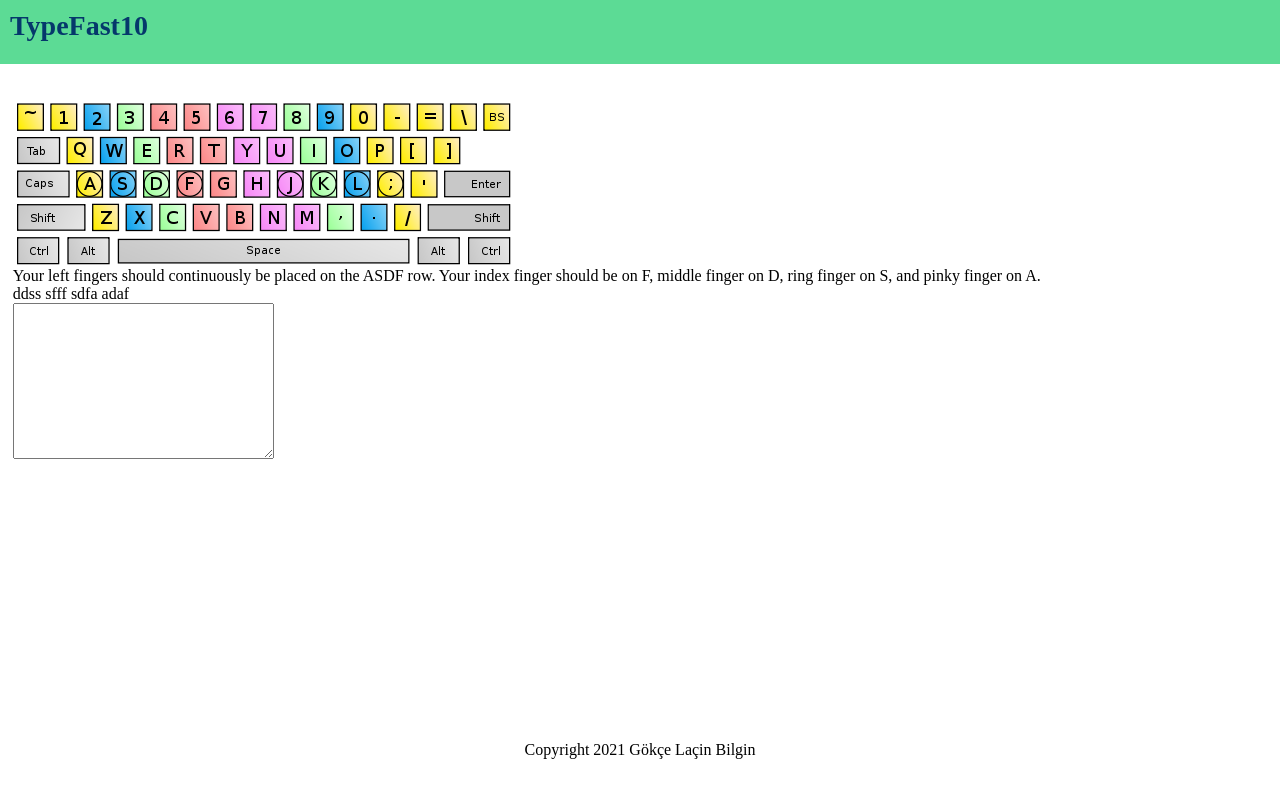
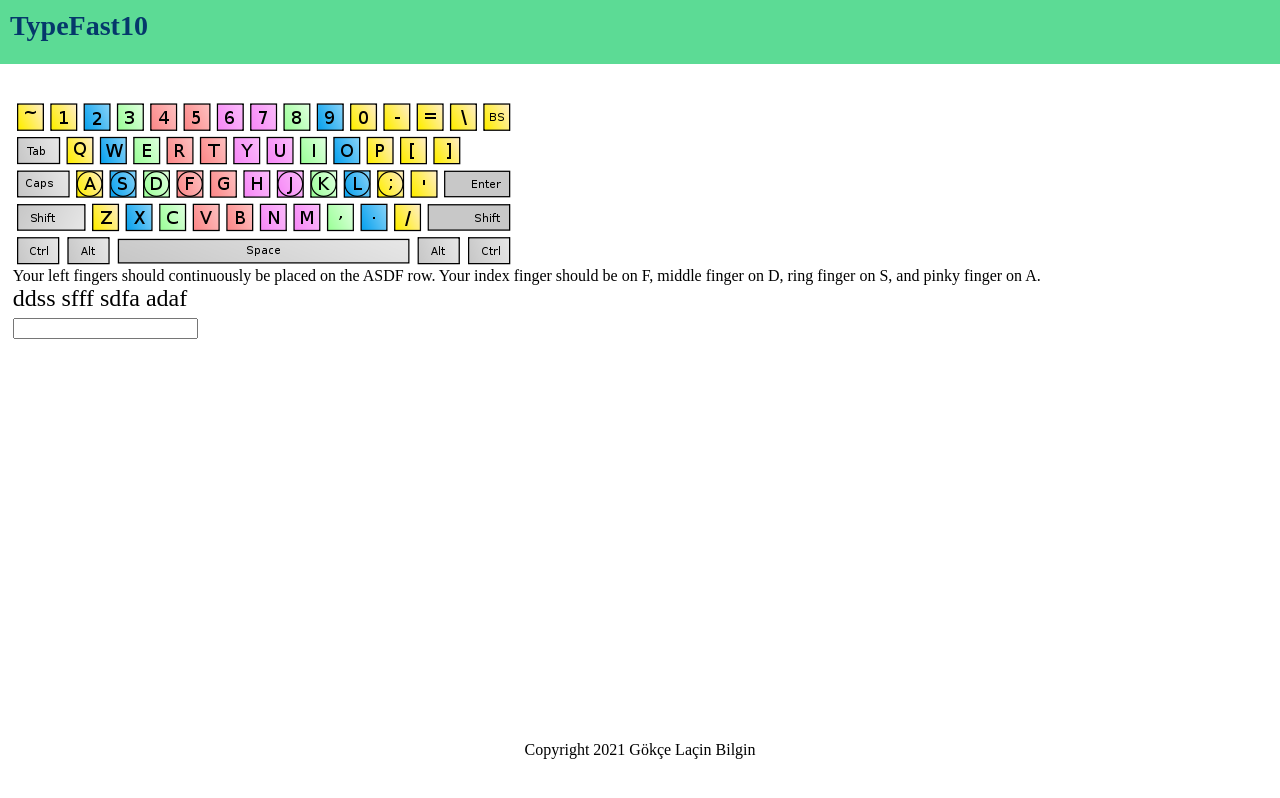
Before and after one commit to gokcelb/fast-type-10, a Vue app: page / in a window 1280 px wide. Built offline with nearby package versions, Linux system fonts and the light colour scheme.

Commit message:
restructured the whole app

```diff
--- a/src/components/Management.vue
+++ b/src/components/Management.vue
@@ -1,25 +1,23 @@
 <template>
   <div class="main">
       <Explanation :explanation='explanation'/>
-      <Word :letterCombinations='letterCombinations'/>
-      <Type :letterCombinations='letterCombinations' v-on:generate='combine()'/>
+      <WordContainer :letterCombinations='letterCombinations'/>
   </div>
 </template>
 
 <script>
 import Explanation from './Explanation.vue'
-import Word from './Word.vue'
-import Type from './Type.vue'
+import WordContainer from './WordContainer.vue'
 
 export default {
     components: {
         Explanation,
-        Word,
-        Type
+        WordContainer,
     },
     data: function () {
         return {
-            letterCombinations: "",
+            letterCombinations: '',
+            combinations: [],
             explanation: `Your left fingers should continuously be placed on the ASDF row.
             Your index finger should be on F, middle finger on D, ring finger on S, and
             pinky finger on A.`
@@ -37,12 +35,14 @@ export default {
         },
         // combine letter combinations and add spaces between them
         combine: function () {
-            const combinations = [];
             for (let i=0; i<4; i++) {
-                combinations.push(this.generateLetterCombination());
+                this.combinations.push(this.generateLetterCombination());
             }
-            this.letterCombinations = combinations.join(" ");
+            this.letterCombinations = this.combinations.join(" ");
         }
+    },
+    created () {
+        this.combine();
     }
 }
 </script>
--- a/src/components/Type.vue
+++ /dev/null
@@ -1,123 +0,0 @@
-<template>
-  <div>
-    <textarea :class="{'text-red': isWrong}" :disabled="disabled" @click="isOn ? null : calculateDuration()" @keyup="checkLettersAndReset(); handleBackspace($event)" v-model="textareaValue" cols="30" rows="10"></textarea>
-    <div v-show="resetCount > 3 ? true : false">
-        <p>Duration: {{ analysis.duration }} seconds</p>
-        <p>Mistake Count: {{ analysis.mistakeCount }}</p>
-        <p v-for="(value, name) in analysis.mistakenLetters" v-bind:key="name">Mistaken Letters: {{ name }} -> {{ value }}%</p>
-    </div>
-    <div>
-        <button v-show="resetCount > 3 ? true : false" @click="reset">Reset</button>
-    </div>
-  </div>
-</template>
-
-<script>
-export default {
-    props: {
-        letterCombinations: {
-            type: String
-        }
-    },
-    data: function () {
-        return {
-            textareaValue: "",
-            pointer: 0,
-            isWrong: false,
-            resetCount: 0,
-            t: 0,
-            isOn: false,
-            disabled: false,
-            analysis: {
-                duration: 0,
-                mistakeCount: 0,
-                mistakenLetters: {},
-            },
-            rates: {}
-        }
-    },
-    methods: {
-        // check if letters match with every keyup, process if letter wrong, start reset process
-        checkLettersAndReset: function () {
-            let currLetter = this.letterCombinations[this.pointer];
-            if (this.textareaValue[this.pointer] !== currLetter) {
-                this.isWrong = true;
-                this.analysis.mistakeCount += 1;
-                this.textareaValue = this.textareaValue.substring(0, this.pointer);
-                if (currLetter === " ") {
-                    currLetter = "space";
-                }
-                if (currLetter in this.analysis.mistakenLetters) {
-                    this.analysis.mistakenLetters[currLetter]++;
-                } else {
-                    this.analysis.mistakenLetters[currLetter] = 1;
-                }
-                console.log(this.analysis.mistakenLetters);
-
-            } else {
-                this.pointer += 1;
-                this.isWrong = false;
-            }
-
-            // check if app should trigger generate function and initialize reset process
-            if (this.pointer === this.letterCombinations.length) {
-                this.pointer = 0;
-                this.textareaValue = "";
-                this.generate();
-            }
-        },
-        // calculate duration starting from click on textarea until end of combinations
-        calculateDuration: function () {
-            this.isOn = true; // to prevent double clicking and hence, function build-up
-            this.t = setInterval(() => {
-                if (this.resetCount > 3) {
-                    clearInterval(this.t);
-                    this.isOn = false;
-                }
-                this.analysis.duration += 1;
-            }, 1000);
-        },
-        // calculate mistaken letter percentages
-        calculateMistakenLetterPercentages: function (mistakeCount) {
-            for (let key in this.analysis.mistakenLetters) {
-                this.analysis.mistakenLetters[key] = Math.round((this.analysis.mistakenLetters[key] / mistakeCount) * 100);
-            }
-        },
-        // decrease pointer by one with backspace keyup
-        handleBackspace: function (e) {
-            if (e.key === 'Backspace') {
-                this.pointer -= 1;
-            }
-        },
-        // emit generate function to trigger combine function in Management
-        generate: function () {
-            this.resetCount += 1;
-            if (this.resetCount > 3) {
-                this.disabled = true; // disabling text are to prevent user input
-                this.calculateMistakenLetterPercentages(this.analysis.mistakeCount);
-                return
-            }
-            this.$emit('generate');
-        },
-        // reset values and call generate
-        reset: function () {
-            this.analysis.mistakenLetters = {};
-            // this.rates = {}
-            this.analysis.duration = 0;
-            this.analysis.mistakeCount = 0;
-            this.resetCount = 0;
-            this.disabled = false;
-            this.generate();
-        }
-    },
-    mounted () {
-        this.generate();
-    }
-}
-</script>
-
-<style>
-    .text-red {
-        color: red;
-    }
-</style>
--- /dev/null
+++ b/src/components/TypingContainer.vue
@@ -0,0 +1,51 @@
+<template>
+  <div>
+    <input
+      @keyup="onType"
+      v-model="typedLetters"
+      type="text"
+      :disabled="disabled"
+    />
+  </div>
+</template>
+
+<script>
+export default {
+  data() {
+    return {
+      typedLetters: "",
+      index: 0,
+      disabled: false,
+    };
+  },
+  methods: {
+    onType: function (event) {
+      if (event.key === "Backspace") {
+        this.onBackspace();
+      } else {
+        let typedLetter = this.typedLetters[this.index];
+        console.log(typedLetter, this.index);
+        this.$emit("onType", event, typedLetter);
+        this.index++;
+      }
+    },
+    onBackspace: function () {
+      console.log("backspaaaaaaaaaace");
+      if (this.index === 0) return;
+      this.$emit("onBackspace", this.index);
+      this.index--;
+    },
+    clearTypedLetters: function () {
+      this.typedLetters = "";
+      this.index = -1;
+    },
+    disableTextarea: function () {
+      this.typedLetters = '';
+      this.disabled = true;
+    },
+  },
+};
+</script>
+
+<style>
+</style>
--- a/src/components/Word.vue
+++ /dev/null
@@ -1,25 +0,0 @@
-<template>
-  <div>
-      <p>{{ letterCombinations }}</p>
-  </div>
-</template>
-
-<script>
-
-export default {
-    props: {
-        letterCombinations: {
-            type: String
-        }
-    },
-    data: function () {
-        return {
-
-        }
-    }
-}
-</script>
-
-<style>
-
-</style>
--- /dev/null
+++ b/src/components/WordContainer.vue
@@ -0,0 +1,101 @@
+<template>
+  <div class="text-24">
+    <p>
+      <span class="text-green">{{ convertToString(doneWords) }}</span>
+      <span class="text-green">{{ convertToString(doneLetters) }}</span>
+      <span class="text-bg-red">{{ convertToString(mistakenLetters) }}</span>
+      <span>{{ remaining }}</span>
+    </p>
+    <TypingContainer
+      ref="typingContainer"
+      @onType="onType"
+      @onBackspace="onBackspace"
+    />
+  </div>
+</template>
+
+<script>
+import TypingContainer from "./TypingContainer.vue";
+
+export default {
+  components: {
+    TypingContainer,
+  },
+  props: {
+    letterCombinations: {
+      type: String,
+    },
+    combinations: {
+      type: Array,
+    },
+  },
+  data: function () {
+    return {
+      doneLetters: [],
+      doneWords: [],
+      mistakenLetters: [],
+      mistypedLetters: [],
+      remaining: this.letterCombinations,
+    };
+  },
+  methods: {
+    onType: function (event, typedLetter) {
+      const expectedLetter = this.remaining[0];
+      if (this.mistakenLetters.length > 0 || expectedLetter !== typedLetter) {
+        this.mistakenLetters.push(expectedLetter);
+        this.mistypedLetters.push(typedLetter);
+      } else if (expectedLetter === typedLetter) {
+        this.doneLetters.push(expectedLetter);
+      }
+      this.remaining = this.remaining.substring(1);
+      if (
+        event.code === "Space" &&
+        this.mistakenLetters.length === 0 &&
+        this.doneLetters.includes(" ")
+      ) {
+        this.doneWords.push(...this.doneLetters);
+        this.doneLetters = [];
+        this.$refs.typingContainer.clearTypedLetters();
+      }
+      if (this.remaining === '' && this.mistakenLetters.length === 0)  {
+        this.$refs.typingContainer.disableTextarea();
+      }
+      console.log({
+        "done letters": this.doneLetters,
+        "mistaken letters": this.mistakenLetters,
+        "mistyped letters": this.mistypedLetters,
+        "done words": this.doneWords,
+        "remaining letters": this.remaining,
+      });
+    },
+    onBackspace: function (index) {
+      console.log(`went into on backspaceeeee`);
+      if (this.mistakenLetters.length > 0) {
+        console.log(`went into if`);
+        const lastMistakenLetter = this.mistakenLetters.pop();
+        this.remaining = lastMistakenLetter + this.remaining;
+        console.log("after deletion :", this.mistakenLetters, index);
+      } else {
+        const lastDoneLetter = this.doneLetters.pop();
+        this.remaining = lastDoneLetter + this.remaining;
+        console.log("after deletion :", this.doneLetters, index);
+      }
+    },
+    convertToString: function (list) {
+      return list.join("");
+    },
+  },
+};
+</script>
+
+<style>
+.text-green {
+  color: green;
+}
+.text-bg-red {
+  background-color: red;
+}
+.text-24 {
+  font-size: 24px;
+}
+</style>
```
